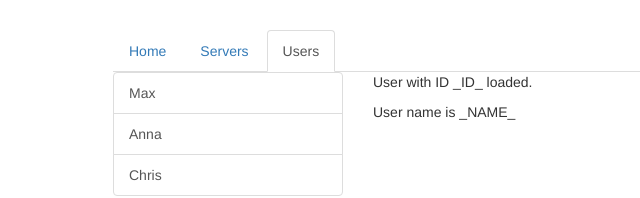
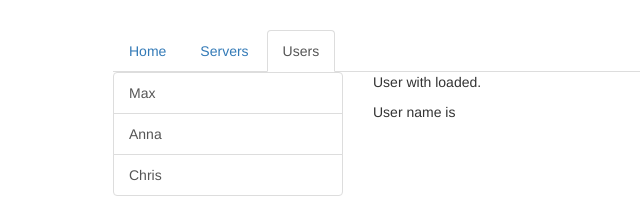
Before and after one commit to rodrigobmedeiros/Angular-TOPTAL-track, an Angular app in the folder angular-the-complete-guide-2023/routing-start/: page /users in a window 1280 px wide. Shown: the top 198 px of the page, without its empty margins (152-792 px from the left). Built offline with nearby package versions, Linux system fonts and the light colour scheme.

Commit message:
Add a method to navigete to user details

```diff
--- a/angular-the-complete-guide-2023/routing-start/src/app/users/user/user.component.html
+++ b/angular-the-complete-guide-2023/routing-start/src/app/users/user/user.component.html
@@ -1,2 +1,2 @@
-<p>User with ID _ID_ loaded.</p>
-<p>User name is _NAME_</p>
+<p>User with {{ user.id }} loaded.</p>
+<p>User name is {{ user.name }}</p>
--- a/angular-the-complete-guide-2023/routing-start/src/app/users/user/user.component.ts
+++ b/angular-the-complete-guide-2023/routing-start/src/app/users/user/user.component.ts
@@ -1,4 +1,5 @@
 import { Component, OnInit } from '@angular/core';
+import { ActivatedRoute } from '@angular/router';
 
 @Component({
   selector: 'app-user',
@@ -8,9 +9,13 @@ import { Component, OnInit } from '@angular/core';
 export class UserComponent implements OnInit {
   user: {id: number, name: string};
 
-  constructor() { }
+  constructor(private route: ActivatedRoute) { }
 
   ngOnInit() {
+    this.user = {
+      id: this.route.snapshot.params['id'],
+      name: this.route.snapshot.params['name']
+    }
   }
 
 }
--- a/angular-the-complete-guide-2023/routing-start/src/app/users/users.component.html
+++ b/angular-the-complete-guide-2023/routing-start/src/app/users/users.component.html
@@ -2,7 +2,7 @@
   <div class="col-xs-12 col-sm-4">
     <div class="list-group">
       <a
-        href="#"
+        (click)="onClickRedirectToUserDetails(user)"
         class="list-group-item"
         *ngFor="let user of users">
         {{ user.name }}
--- a/angular-the-complete-guide-2023/routing-start/src/app/users/users.component.ts
+++ b/angular-the-complete-guide-2023/routing-start/src/app/users/users.component.ts
@@ -1,4 +1,5 @@
 import { Component } from '@angular/core';
+import { ActivatedRoute, Router } from '@angular/router';
 
 @Component({
   selector: 'app-users',
@@ -20,4 +21,10 @@ export class UsersComponent {
       name: 'Chris'
     }
   ];
+
+  constructor(private router: Router, private route: ActivatedRoute) {}
+
+  public onClickRedirectToUserDetails(user) {
+    this.router.navigate([user.id, user.name], {relativeTo: this.route});
+  }
 }
```
